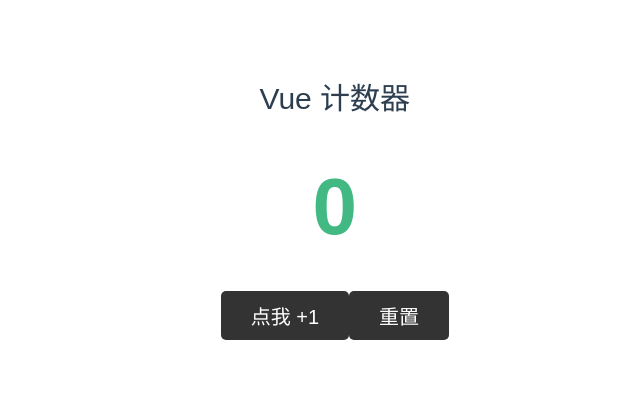
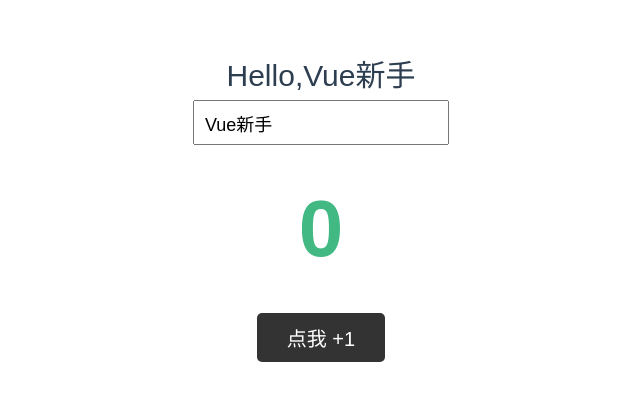
Before and after one commit to Terran-111/hello-vue, a Vue app: page / in a window 1280 px wide. Shown: the part 223-624 px from the top of the page, without its empty margins (191-831 px from the left). Built offline with nearby package versions, Linux system fonts and the light colour scheme.

Commit message:
新增逻辑判断功能

```diff
--- a/src/App.vue
+++ b/src/App.vue
@@ -4,6 +4,7 @@
   // 定义一个“会动的变量” (响应式变量)
   // ref(0) 意思是初始值是 0
   const count = ref(0)
+  const name = ref("Vue新手 ")
 
   // 定义一个函数：点击后执行什么
   function add() {
@@ -17,12 +18,15 @@
 
 <template>
   <div class="container">
-    <h1>Vue 计数器</h1>
+    <h1>Hello,{{ name }}</h1>
+    <input v-model="name" type="text" placeholder="请输入你的名字" style="padding: 10px;font-size: 18px;"></input>
 
     <p class="number">{{ count }}</p>
 
+    <h2 v-if="count>=10" style="color:red">🎉 恭喜你达成目标！</h2>
+
     <button @click="add">点我 +1</button>
-    <button @click="reset">重置</button>
+    <button @click="reset" v-if="count>0" style="background-color: #e74c3c;">重置</button>
   </div>
 </template>
 
```
